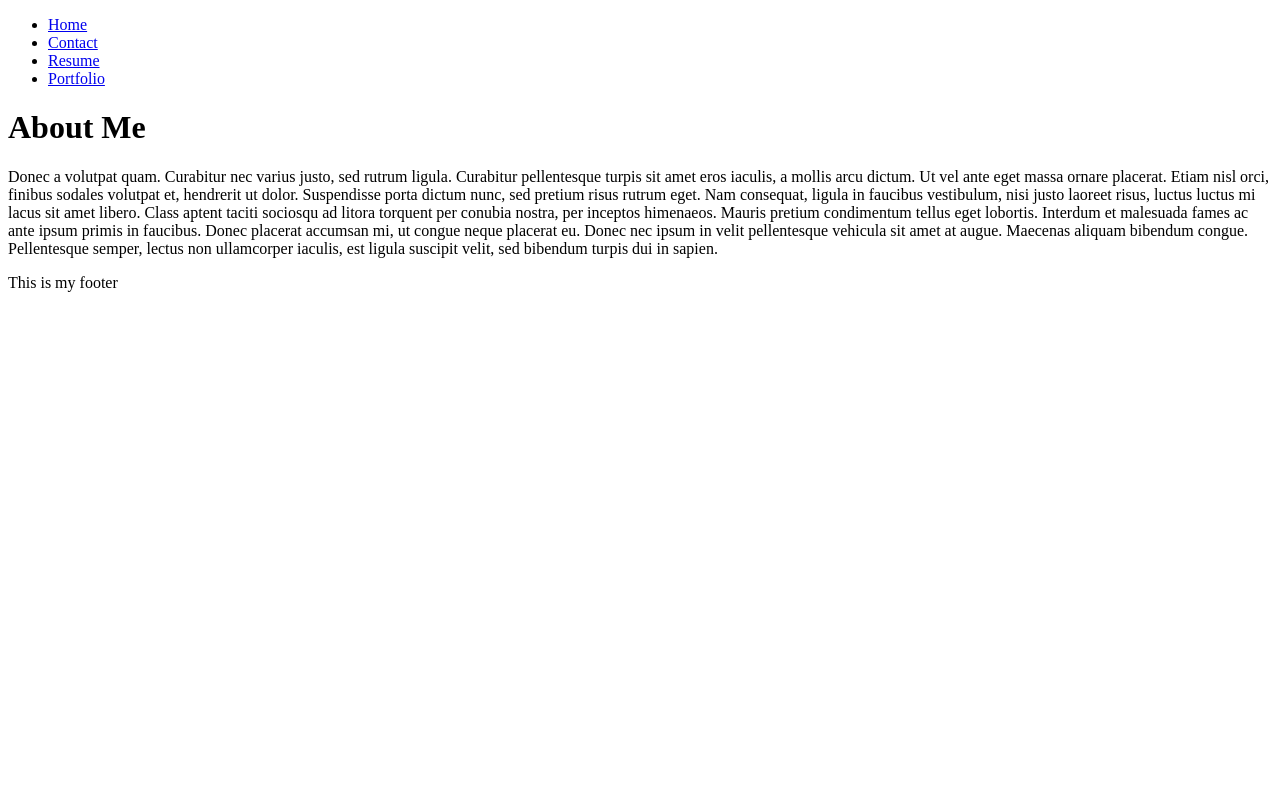
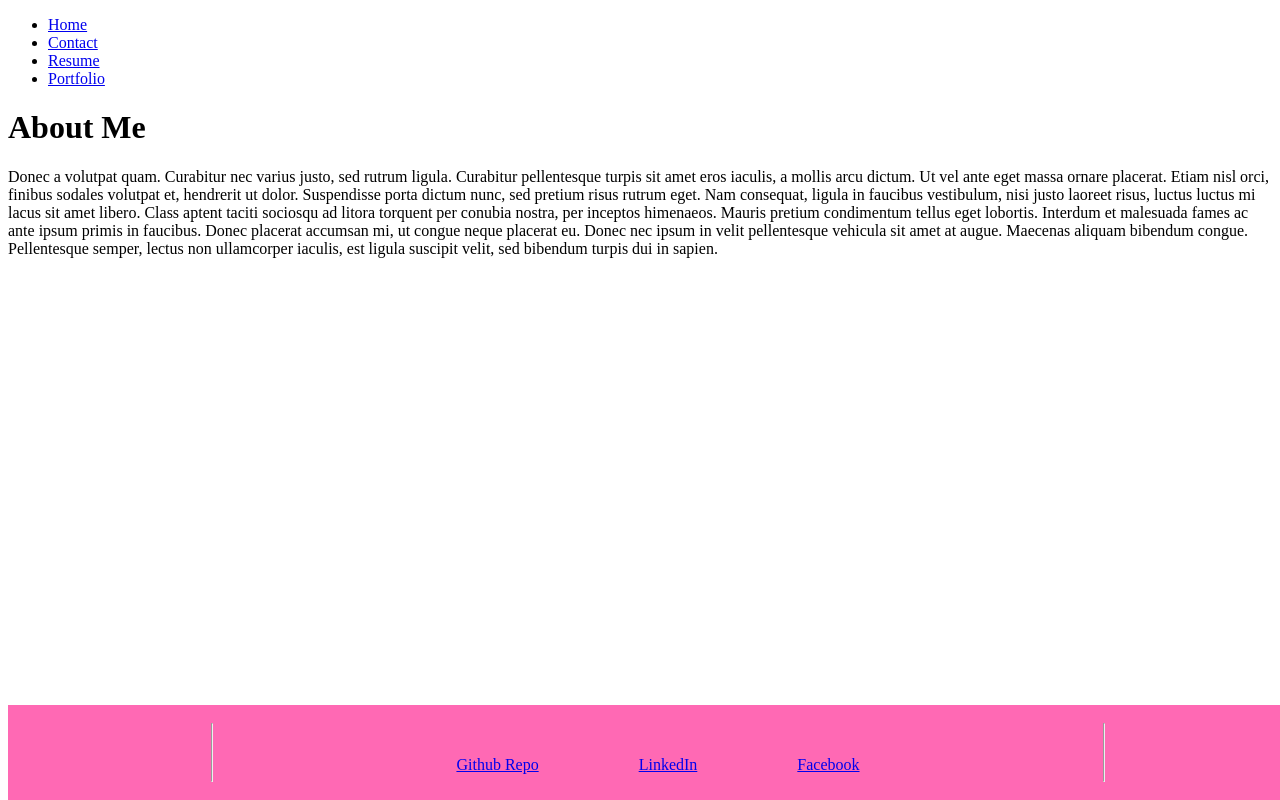
Before and after one commit to shukikat/DevPortfolio-in-React, a React (Vite) app in the folder vite-project/: page / in a window 1280 px wide. Built offline with nearby package versions, Linux system fonts and the light colour scheme.

Commit message:
initial footer code

```diff
--- a/vite-project/src/components/Footer.jsx
+++ b/vite-project/src/components/Footer.jsx
@@ -1,6 +1,40 @@
-export default function Footer () {
+import '../styles/Footer.css';
+
+
+
+
+// export default function Footer () {
+//   return (
+//     <footer className="footer">
+//         <p>This is my footer</p>
+//         <a href='/'>Github</a>
+//             </footer> );
+// }
+
+
+export default function Footer() {
   return (
-    <footer>
-        <p>This is my footer</p>
-            </footer> )
+    <section className="footer">
+
+      <hr />
+
+        <section className="footer-info-left">
+            <a href="https://github.com/shukikat" target="_blank" rel="noopener noreferrer">Github Repo</a>
+
+        </section>
+
+        <section className="footer-info-center">
+            <a href="https://www.linkedin.com/in/shukikathuria/" target="_blank" rel="noopener noreferrer">LinkedIn</a>
+          </section>
+
+        <section className="footer-info-right">
+
+
+            <a href="https://www.facebook.com/shuki.kathuria/?locale=gn_PY" target="_blank" rel="noopener noreferrer">Facebook</a>
+          </section>
+
+
+      <hr />
+    </section>
+  );
 }
--- a/vite-project/src/components/Navigation.jsx
+++ b/vite-project/src/components/Navigation.jsx
@@ -1,4 +1,7 @@
 import { Link, useLocation } from 'react-router-dom';
+//import {nav} from '../styles/Navigation.css'
+
+
 
 
 function Nav() {
--- /dev/null
+++ b/vite-project/src/styles/Footer.css
@@ -0,0 +1,49 @@
+/* .footer {
+    position: fixed;
+    left: 0;
+    bottom: 0;
+    width: 100%;
+    background-color: red;
+    color: black;
+    text-align: center;
+
+} */
+
+.footer {
+
+    width: 100%;
+    position: fixed;
+    bottom: 0;
+    display: flex;
+    justify-content: space-between;
+    background-color: hotpink;
+    color: black;
+    padding: 10px;
+    height: 75px;
+
+
+}
+
+.footer-info-left,
+.footer-info-center,
+.footer-info-right {
+    display: flex;
+    align-items: center
+}
+
+
+.footer-info-left {
+    justify-content: flex-start;
+    padding:50px;
+}
+
+.footer-info-center {
+    justify-content: center;
+    padding:50px;
+}
+
+
+.footer-info-right {
+    justify-content: flex-end;
+    padding:50px;
+}
--- /dev/null
+++ b/vite-project/src/styles/Navigation.css
@@ -0,0 +1,3 @@
+.nav-tabs {
+    display: inline;
+  }
```
Also changed, not shown: vite-project/src/styles/AboutMe.css (added), vite-project/src/styles/Header.css (added).
